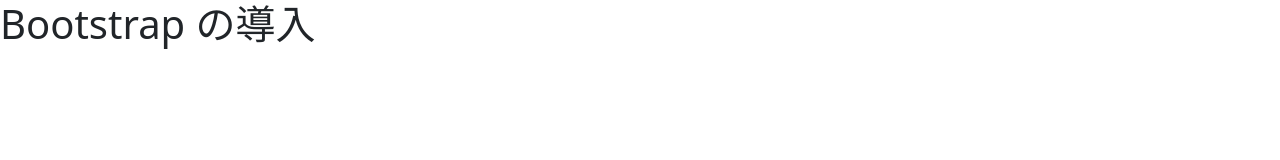
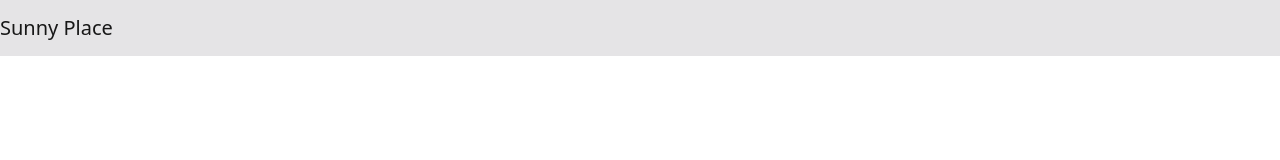
Before and after one commit to Rinneko-san/SunnyPlace, a plain HTML site: page index.html in a window 1280 px wide. Drawn offline with nearby package versions, Linux system fonts and the light colour scheme.

Commit message:
bavbar-install

```diff
--- a/index.html
+++ b/index.html
@@ -6,12 +6,39 @@
     <title>Bootstrap サンプル</title>
     <!-- BootStrapのCSSの読み込み -->
     <link href="css/bootstrap.min.css" rel="stylesheet">
+	<link href="style.css" rel="stylesheet">
   </head>
   <body>
-    <h1>Bootstrap の導入</h1>
+	  <!--ヘッダー-->
+	  <header>
+		<!-- ナビゲーションバーの外枠 -->
+		<!-- <nav class="navbar navbar-expand-md navbar-dark bg-dark fixed-top"> -->
+		<nav class="navbar navbar-expand-md navbar-light fixed-top">
+			<!-- ブランド+メニュー開閉ボタン -->
+			<a class="navbar-brand" href="#">
+				Sunny Place
+				<!--<img src="images\SunnyPlace_title.png" alt="ロゴマーク" class="img-fluid"> -->
+			</a>
+			<!--
+			<button
+				class="navbar-toggler"
+				type="button"
+				data-toggle="collapse"
+				data-target="#navbarCollapse"
+				aria-controls="navbarCollapse"
+				aria-expanded="false"
+				aria-label="Toggle navigation"
+			>
+				<span class="navbar-toggler-icon"></span>
+			</button>-->
+		</nav>
+	  </header>
 
     <!-- jQueryの読み込み -->
-    <script src="https://code.jquery.com/jquery-3.4.1.slim.min.js" integrity="sha384-J6qa4849blE2+poT4WnyKhv5vZF5SrPo0iEjwBvKU7imGFAV0wwj1yYfoRSJoZ+n" crossorigin="anonymous"></script>
+    <script src="https://code.jquery.com/jquery-3.4.1.slim.min.js"
+		integrity="sha384-J6qa4849blE2+poT4WnyKhv5vZF5SrPo0iEjwBvKU7imGFAV0wwj1yYfoRSJoZ+n"
+		crossorigin="anonymous">
+	</script>
     <!-- BootStrapのJSの読み込み -->
     <script src="js/bootstrap.min.js"></script>
   </body>
--- /dev/null
+++ b/style.css
@@ -0,0 +1,18 @@
+/*
+.navbar-brand {
+	padding-top: 0.3125rem;
+	padding-bottom: 0.3125rem;
+	margin-left: 1rem;
+	font-size: 1.25rem;
+	text-decoration: none;
+	white-space: nowrap;
+	background-image: url(images/SunnyPlace_title.png);
+	background-size: contain;
+	height: 35px;
+	width: 165px;
+  }
+*/
+
+  .navbar {
+	  background-color: #e5e4e6;
+  }
```
Also changed, not shown: images/SunnyPlace_title.png (added).
